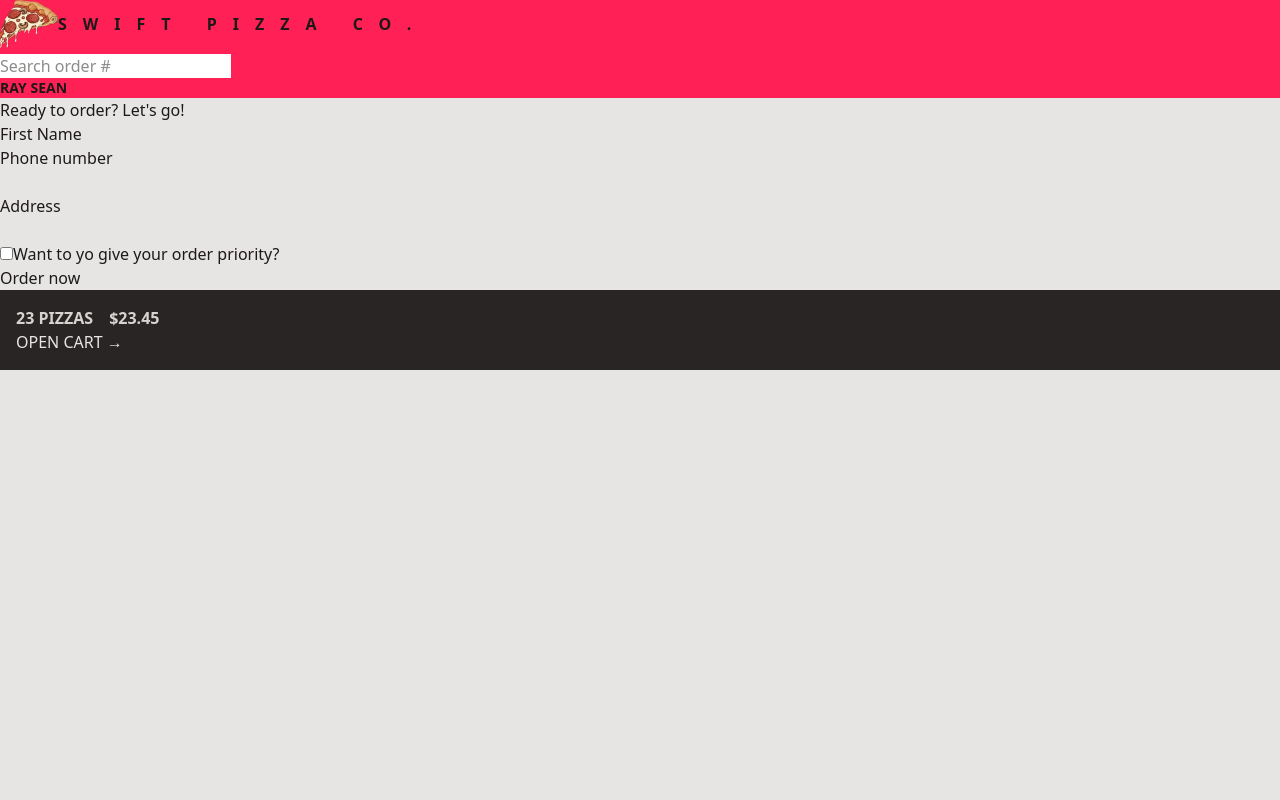
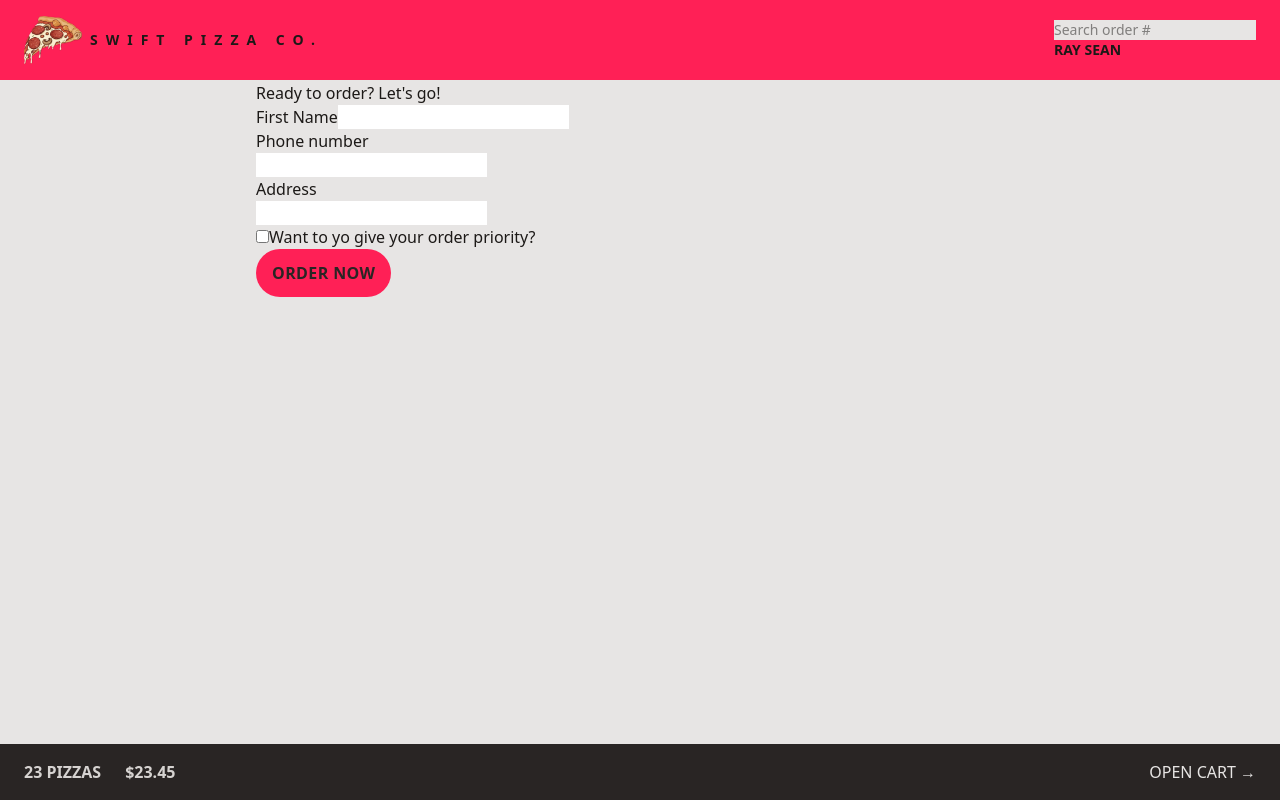
Before and after one commit to enochrx/fast-pizza-app, a React (Vite) app: page /order/new in a window 1280 px wide. Built offline with nearby package versions, Linux system fonts and the light colour scheme.

Commit message:
tsilwind flexbox

```diff
--- a/index.html
+++ b/index.html
@@ -6,7 +6,7 @@
     <meta name="viewport" content="width=device-width, initial-scale=1.0" />
     <title>Swift Pizza Co.</title>
   </head>
-  <body class="box-border bg-stone-200 text-stone-900">
+  <body class="bg-stone-200 text-stone-900">
     <div id="root"></div>
     <script type="module" src="/src/main.jsx"></script>
   </body>
--- a/src/features/cart/Cart.jsx
+++ b/src/features/cart/Cart.jsx
@@ -1,23 +1,23 @@
-import { Link } from 'react-router-dom';
+import { Link } from "react-router-dom";
 
 const fakeCart = [
   {
     pizzaId: 12,
-    name: 'Mediterranean',
+    name: "Mediterranean",
     quantity: 2,
     unitPrice: 16,
     totalPrice: 32,
   },
   {
     pizzaId: 6,
-    name: 'Vegetale',
+    name: "Vegetale",
     quantity: 1,
     unitPrice: 13,
     totalPrice: 13,
   },
   {
     pizzaId: 11,
-    name: 'Spinach and Mushroom',
+    name: "Spinach and Mushroom",
     quantity: 1,
     unitPrice: 15,
     totalPrice: 15,
@@ -29,7 +29,9 @@ function Cart() {
 
   return (
     <div>
-      <Link to="/menu">&larr; Back to menu</Link>
+      <Link to="/menu" className="text-sm text-blue-500 hover:text-blue-800">
+        &larr; Back to menu
+      </Link>
 
       <h2>Your cart, %NAME%</h2>
 
--- a/src/features/cart/CartOverview.jsx
+++ b/src/features/cart/CartOverview.jsx
@@ -2,8 +2,8 @@ import { Link } from "react-router-dom";
 
 function CartOverview() {
   return (
-    <div className="bg-stone-800 p-4 text-stone-200 uppercase">
-      <p className="space-x-4 font-semibold text-stone-300">
+    <div className="flex items-center justify-between bg-stone-800 p-4 text-sm text-stone-200 uppercase sm:px-6 md:text-base">
+      <p className="space-x-4 font-semibold text-stone-300 sm:space-x-6">
         <span>23 pizzas</span>
         <span>$23.45</span>
       </p>
--- a/src/features/order/CreateOrder.jsx
+++ b/src/features/order/CreateOrder.jsx
@@ -48,13 +48,13 @@ function CreateOrder() {
       <Form method="POST">
         <div>
           <label>First Name</label>
-          <input type="text" name="customer" required />
+          <input className="bg-white" type="text" name="customer" required />
         </div>
 
         <div>
           <label>Phone number</label>
           <div>
-            <input type="tel" name="phone" required />
+            <input className="bg-white" type="tel" name="phone" required />
           </div>
           {formErrors?.phone && <p>{formErrors.phone}</p>}
         </div>
@@ -62,7 +62,7 @@ function CreateOrder() {
         <div>
           <label>Address</label>
           <div>
-            <input type="text" name="address" required />
+            <input className="bg-white" type="text" name="address" required />
           </div>
         </div>
 
@@ -79,7 +79,10 @@ function CreateOrder() {
 
         <div>
           <input type="hidden" name="cart" value={JSON.stringify(cart)} />
-          <button disabled={isSubmitting}>
+          <button
+            className="transition-color inline-block rounded-full bg-rose-500 px-4 py-3 font-semibold tracking-wide text-stone-800 uppercase duration-300 hover:bg-rose-400 focus:ring focus:ring-rose-400 focus:ring-offset-2 focus:outline-none disabled:cursor-not-allowed"
+            disabled={isSubmitting}
+          >
             {isSubmitting ? "Placing order..." : "Order now"}
           </button>
         </div>
@@ -104,13 +107,13 @@ export async function action({ request }) {
   if (!isValidPhone(order.phone))
     errors.phone = "Please give us a valid phone number to contact you";
 
-  console.log(errors);
   if (Object.keys(errors).length > 0) return errors;
 
   //If everything is okay, create new order and redirecting
-  const newOrder = await createOrder(order);
-  console.log(newOrder);
-  return redirect(`/order/${newOrder.id}`);
+  // const newOrder = await createOrder(order);
+
+  // return redirect(`/order/${newOrder.id}`);
+  return null;
 }
 
 export default CreateOrder;
--- a/src/features/order/SearchOrder.jsx
+++ b/src/features/order/SearchOrder.jsx
@@ -14,7 +14,7 @@ const SearchOrder = () => {
   return (
     <form onSubmit={handleSubmit}>
       <input
-        className="bg-white"
+        className="bg-stone-200"
         placeholder="Search order #"
         value={query}
         onChange={(e) => setQuery(e.target.value)}
--- a/src/features/user/CreateUser.jsx
+++ b/src/features/user/CreateUser.jsx
@@ -1,7 +1,7 @@
-import { useState } from 'react';
+import { useState } from "react";
 
 function CreateUser() {
-  const [username, setUsername] = useState('');
+  const [username, setUsername] = useState("");
 
   function handleSubmit(e) {
     e.preventDefault();
@@ -9,16 +9,19 @@ function CreateUser() {
 
   return (
     <form onSubmit={handleSubmit}>
-      <p>👋 Welcome! Please start by telling us your name:</p>
+      <p className="mb-4 text-sm text-stone-600 md:text-base">
+        👋 Welcome! Please start by telling us your name:
+      </p>
 
       <input
         type="text"
+        className="w-72 bg-white"
         placeholder="Your full name"
         value={username}
         onChange={(e) => setUsername(e.target.value)}
       />
 
-      {username !== '' && (
+      {username !== "" && (
         <div>
           <button>Start ordering</button>
         </div>
--- a/src/features/user/Username.jsx
+++ b/src/features/user/Username.jsx
@@ -1,5 +1,5 @@
 const Username = () => {
-  return <div className="text-sm font-semibold">Ray Sean</div>;
+  return <div className="hidden text-sm font-semibold md:block">Ray Sean</div>;
 };
 
 export default Username;
--- a/src/ui/AppLayout.jsx
+++ b/src/ui/AppLayout.jsx
@@ -8,12 +8,14 @@ const AppLayout = () => {
   const navigation = useNavigation();
   const isLoading = navigation.state === "loading";
   return (
-    <div className="layout">
+    <div className="grid h-screen grid-rows-[auto_1fr_auto]">
       {isLoading && <IsLoading />}
       <Header />
-      <main>
-        <Outlet />
-      </main>
+      <div className="overflow-auto">
+        <main className="mx-auto max-w-3xl">
+          <Outlet />
+        </main>
+      </div>
       <CartOverview />
     </div>
   );
--- a/src/ui/Header.jsx
+++ b/src/ui/Header.jsx
@@ -4,19 +4,24 @@ import Username from "../features/user/Username";
 
 const Header = () => {
   return (
-    <header className="bg-rose-500 uppercase">
-      <Link className="font-extrabold tracking-[1rem]" to="/">
-        <div className="inline-flex items-center justify-between">
+    <header className="flex items-center justify-between border-b border-stone-200 bg-rose-500 px-4 uppercase sm:px-6 sm:text-sm">
+      <Link
+        className="font-extrabold tracking-[0.25rem] sm:tracking-[0.5rem]"
+        to="/"
+      >
+        <div className="inline-flex items-center justify-between gap-2 py-4">
           <img
             src="../../public/pizza.png"
             alt="pizza.png"
-            className="max-h-10 w-auto md:max-h-12"
+            className="mx-auto max-h-10 w-auto md:max-h-12"
           />
           Swift Pizza Co.
         </div>
       </Link>
-      <SearchOrder />
-      <Username />
+      <div>
+        <SearchOrder />
+        <Username />
+      </div>
     </header>
   );
 };
--- a/src/ui/Home.jsx
+++ b/src/ui/Home.jsx
@@ -2,8 +2,8 @@ import CreateUser from "../features/user/CreateUser";
 
 function Home() {
   return (
-    <div className="my-10 text-center">
-      <h1 className="mb-8 text-xl font-semibold">
+    <div className="my-10 px-4 text-center sm:my-16">
+      <h1 className="mb-8 text-xl font-semibold md:text-3xl">
         The best pizza.
         <br />
         <span className="text-rose-500">
```
